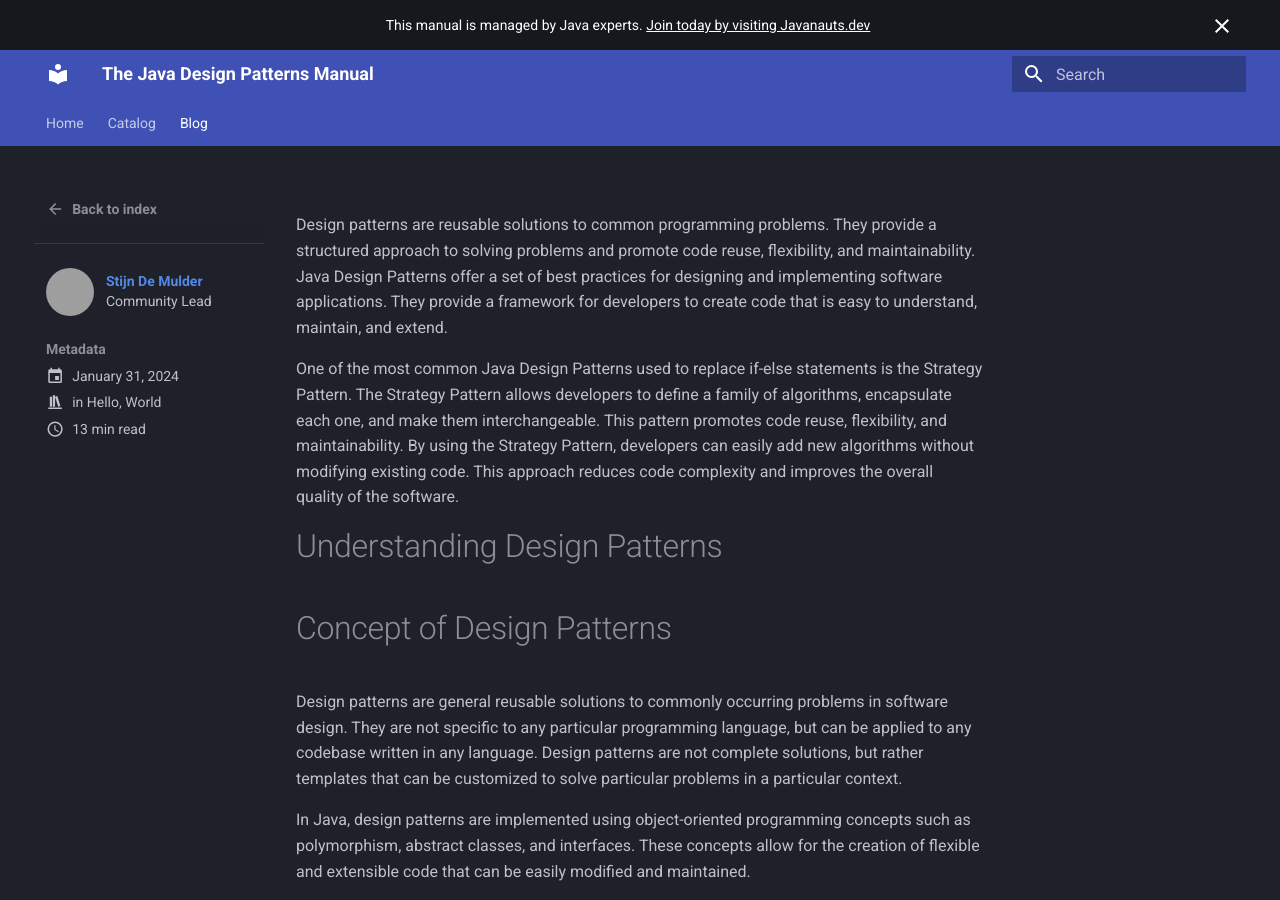
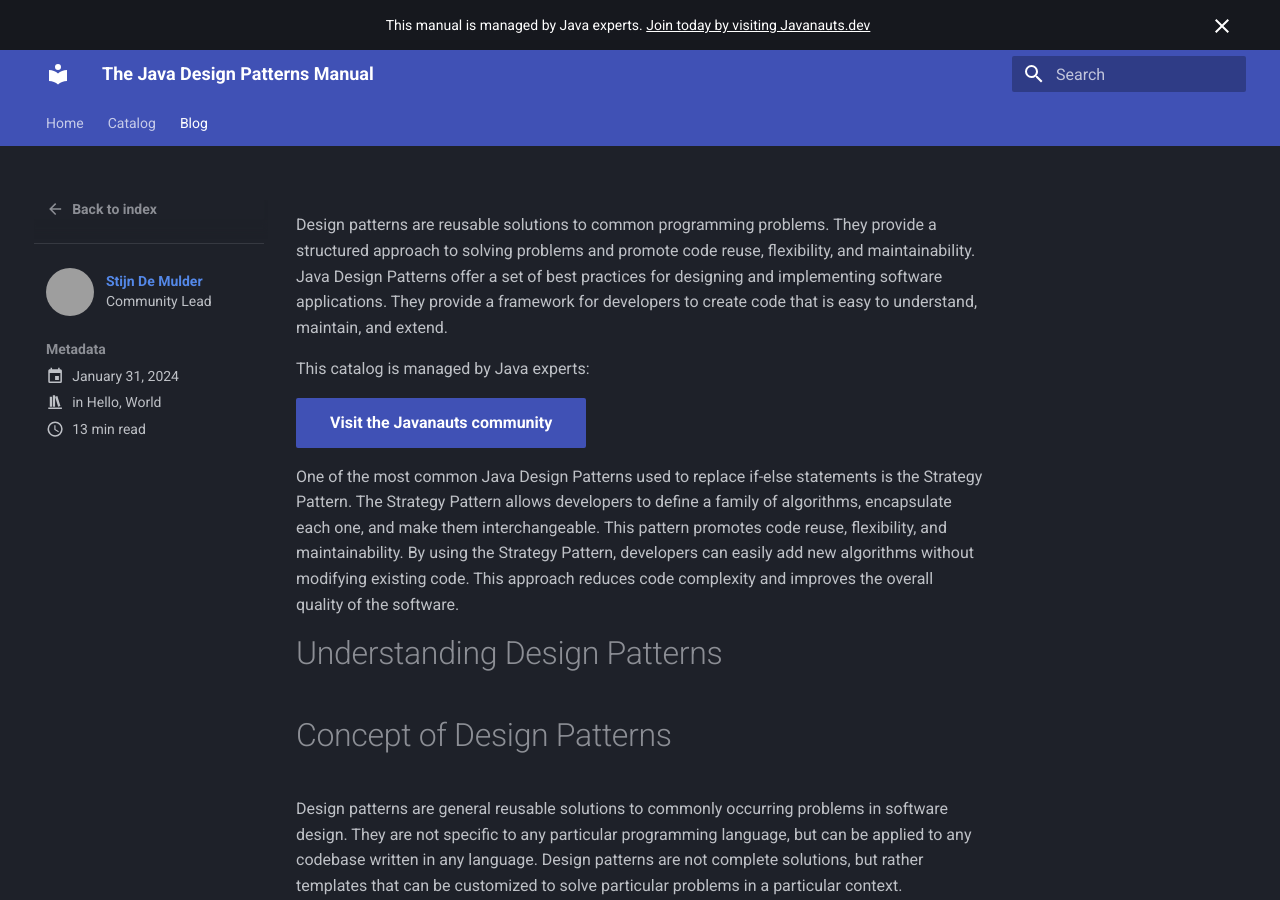
Before and after one commit to Javanaut-community/design-patterns, an MkDocs documentation site: the page built from docs/blog/posts/2023-12-09-if-else-alternative-pattern-in-java.md, in a window 1280 px wide and 900 px high. Built offline with MkDocs 1.6.1 and Material for MkDocs 9.7.7, drawn with Linux system fonts in a browser that asks for light colours; grey boxes are pictures that could not be loaded.

```diff
--- a/docs/blog/posts/2023-12-09-if-else-alternative-pattern-in-java.md
+++ b/docs/blog/posts/2023-12-09-if-else-alternative-pattern-in-java.md
@@ -10,6 +10,10 @@
 ---
 
 Design patterns are reusable solutions to common programming problems. They provide a structured approach to solving problems and promote code reuse, flexibility, and maintainability. Java Design Patterns offer a set of best practices for designing and implementing software applications. They provide a framework for developers to create code that is easy to understand, maintain, and extend.
+
+This catalog is managed by Java experts:
+
+[Visit the Javanauts community](https://javanauts.dev){ .md-button .md-button--primary }
 
 <!-- more -->
 
```
